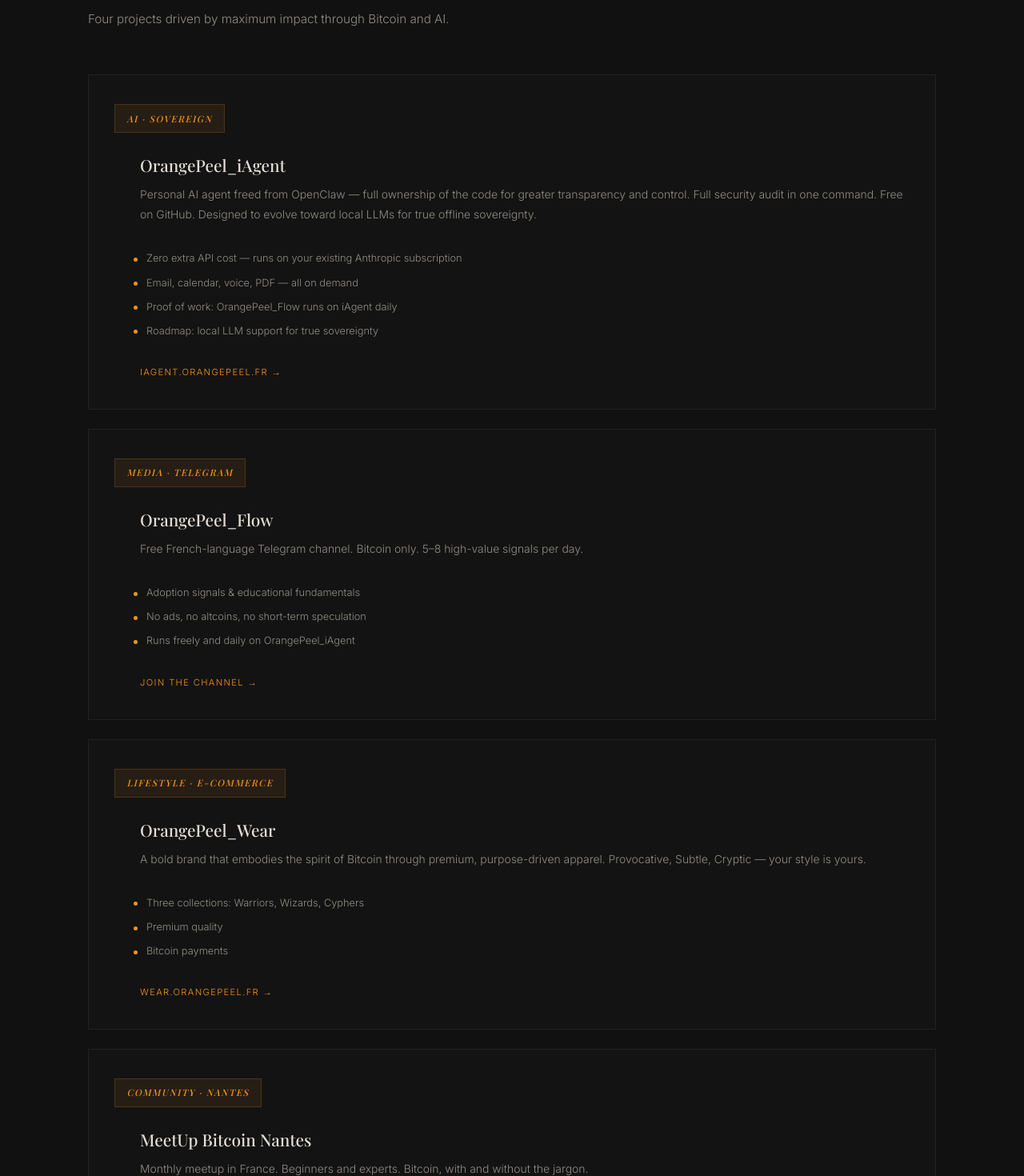
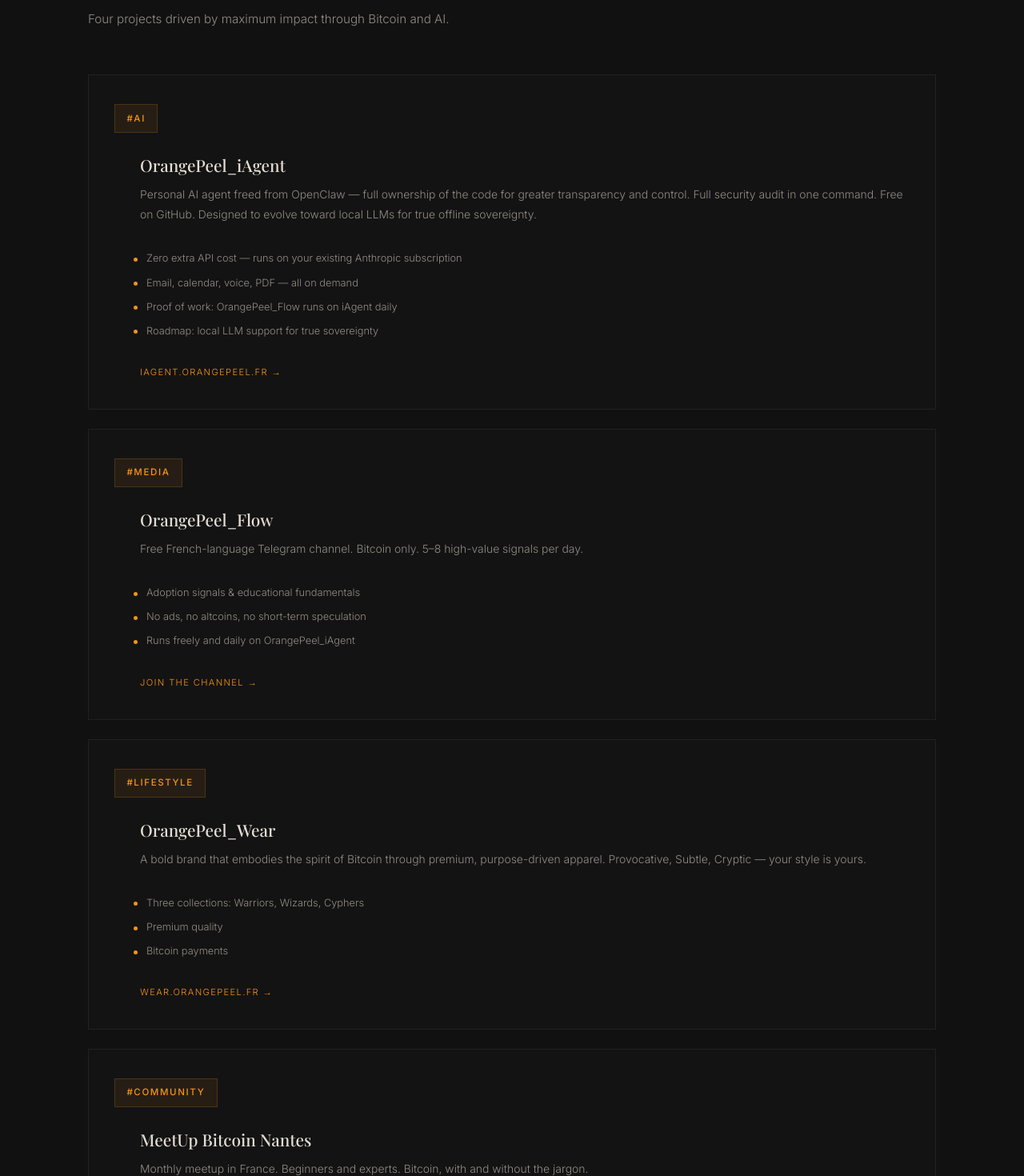
Before and after one commit to man-orangepeel/orangepeel-root, a Next.js app: page / in a window 1280 px wide. Shown: the part 1180-2650 px from the top of the page at 80% size. Built offline with nearby package versions, Linux system fonts and the light colour scheme; a web font is replaced by a local one.

Commit message:
content: card labels with #, convictions spacing, manifesto style tweaks
Co-Authored-By: Claude Opus 4.6 (1M context) <noreply@anthropic.com>

```diff
--- a/app/globals.css
+++ b/app/globals.css
@@ -292,8 +292,8 @@ section { padding: 6.5rem 2.5rem; }
   padding: 0.45rem 0.9rem;
   margin-bottom: 1.75rem;
   align-self: flex-start;
-  font-family: var(--font-display);
-  font-style: italic;
+  font-family: var(--font-body);
+  font-style: normal;
   font-weight: 500;
 }
 
@@ -456,7 +456,7 @@ section { padding: 6.5rem 2.5rem; }
 
 .manifesto-quote {
   font-family: var(--font-display);
-  font-style: italic;
+  font-style: normal;
   font-size: clamp(1.15rem, 2vw, 1.4rem);
   line-height: 1.7;
   color: var(--text);
--- a/app/page.tsx
+++ b/app/page.tsx
@@ -1,7 +1,7 @@
 export default function Home() {
   const projects = [
     {
-      tag: 'AI · Sovereign',
+      tag: '#AI',
       title: 'OrangePeel_iAgent',
       desc: 'Personal AI agent freed from OpenClaw — full ownership of the code for greater transparency and control. Full security audit in one command. Free on GitHub. Designed to evolve toward local LLMs for true offline sovereignty.',
       link: 'iagent.orangepeel.fr',
@@ -14,7 +14,7 @@ export default function Home() {
       ],
     },
     {
-      tag: 'Media · Telegram',
+      tag: '#MEDIA',
       title: 'OrangePeel_Flow',
       desc: 'Free French-language Telegram channel. Bitcoin only. 5\u20138 high-value signals per day.',
       link: 'Join the channel',
@@ -26,7 +26,7 @@ export default function Home() {
       ],
     },
     {
-      tag: 'Lifestyle · E-commerce',
+      tag: '#LIFESTYLE',
       title: 'OrangePeel_Wear',
       desc: 'A bold brand that embodies the spirit of Bitcoin through premium, purpose-driven apparel. Provocative, Subtle, Cryptic — your style is yours.',
       link: 'wear.orangepeel.fr',
@@ -38,7 +38,7 @@ export default function Home() {
       ],
     },
     {
-      tag: 'Community · Nantes',
+      tag: '#COMMUNITY',
       title: 'MeetUp Bitcoin Nantes',
       desc: 'Monthly meetup in France. Beginners and experts. Bitcoin, with and without the jargon.',
       link: 'meetup.orangepeel.fr',
@@ -188,6 +188,7 @@ export default function Home() {
               Orange Peel is an expression of a state of mind.
               Born from a deep conviction in Bitcoin&apos;s power to uplift and empower —
               a world where money no longer belongs to rulers, but to the people.
+              <span style={{display: 'block', marginTop: '0.5rem'}} />
               Bitcoiners are not merely preserving wealth. They are building the future.
             </blockquote>
             <div className="manifesto-pillars">
```
